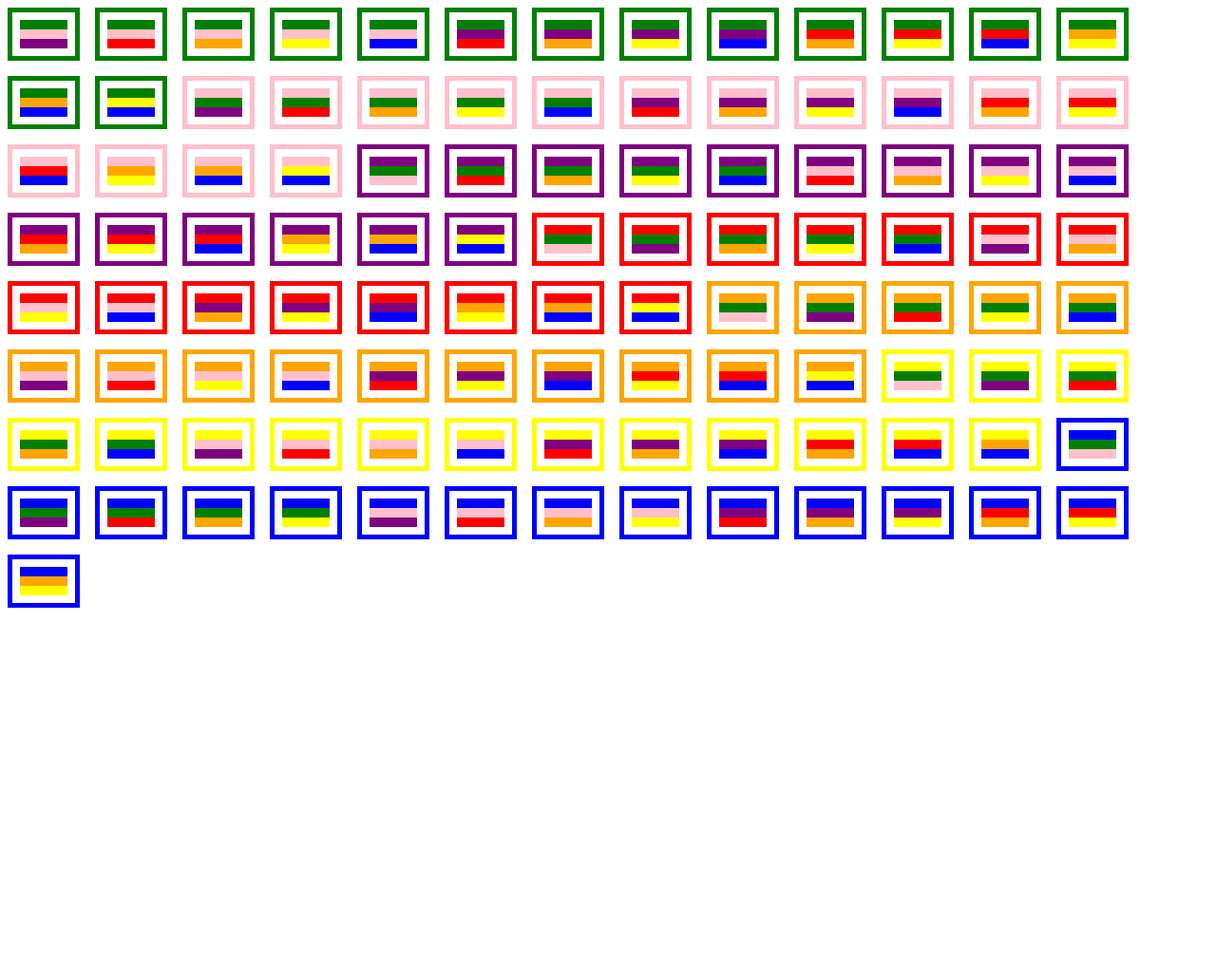
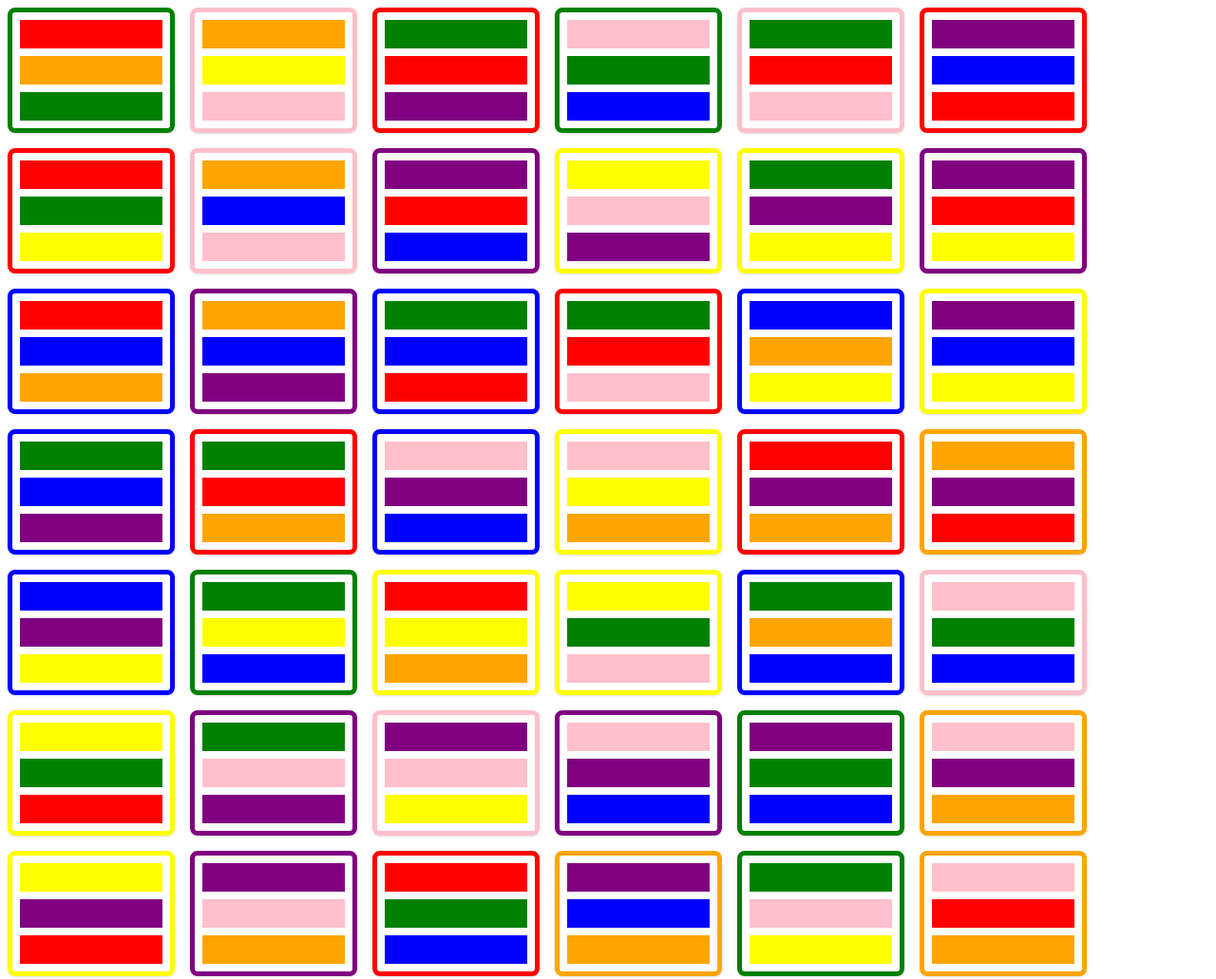
Before and after one commit to jaredly/cuttlefish, a website with bundled scripts: page index.html in a window 1280 px wide. Shown: the top 1031 px of the page at 95% size. Before the commit the page ends 800 px from the top, so only its background shows below. Built offline with nearby package versions, Linux system fonts and the light colour scheme.

Commit message:
doing some cards

```diff
--- a/index.css
+++ b/index.css
@@ -1,2 +1,4 @@
-@import "tailwindcss";
-@plugin "daisyui";
+@import 'tailwindcss';
+@plugin "daisyui" {
+    themes: light;
+}
--- a/index.html
+++ b/index.html
@@ -7,6 +7,6 @@
         <script src="./index.ts"></script>
     </head>
     <body>
-        <button class="btn">daisyUI Button</button>
+        <button class="btn card">daisyUI Button</button>
     </body>
 </html>
--- a/index.ts
+++ b/index.ts
@@ -17,7 +17,7 @@ type Card = {
 
 const suits = 7;
 const rainbow = 3;
-const cards: Card[] = [];
+let cards: Card[] = [];
 
 const colors = ['green', 'pink', 'purple', 'red', 'orange', 'yellow', 'blue'];
 
@@ -32,24 +32,49 @@ const combinate = (left: number, suits: number, path: number[], dest: number[][]
     }
 };
 
+const randsort = <T>(a: T[]): T[] => {
+    return a
+        .map((v) => [v, Math.random()] as const)
+        .sort((a, b) => a[1] - b[1])
+        .map((a) => a[0]);
+};
+
 for (let suit = 0; suit < suits; suit++) {
     const backs: number[][] = [];
     combinate(rainbow - 1, suits, [suit], backs);
-    backs.forEach((back) => {
+    randsort(backs).forEach((back, i) => {
+        const at = i % rainbow;
+        back.splice(0, 1);
+        back.splice(at, 0, suit);
+    });
+    backs.forEach((back, i) => {
         cards.push({ back, suit, idx: cards.length });
     });
 }
 
-console.log('Hello via Bun!');
-console.log(cards.length);
+cards = randsort(cards);
+
+// console.log('Hello via Bun!');
+// console.log(cards.length);
+
 render(
     document.body,
     div(
         { style: { display: 'flex', flexWrap: 'wrap' } },
         cards.map((card) =>
             div(
-                { style: { border: `5px solid ${colors[card.suit]}`, padding: '8px', margin: '8px' } },
-                card.back.map((suit) => div({ style: { background: colors[suit], width: '50px', height: '10px' } })),
+                {
+                    style: {
+                        border: `5px solid ${colors[card.suit]}`,
+                        padding: '8px',
+                        margin: '8px',
+                        display: 'flex',
+                        flexDirection: 'column',
+                        gap: '8px',
+                    },
+                    class: 'bg-base-100 shadow-sm rounded-lg',
+                },
+                card.back.map((suit) => div({ style: { background: colors[suit], height: '30px', width: '150px' } })),
             ),
         ),
     ),
```
